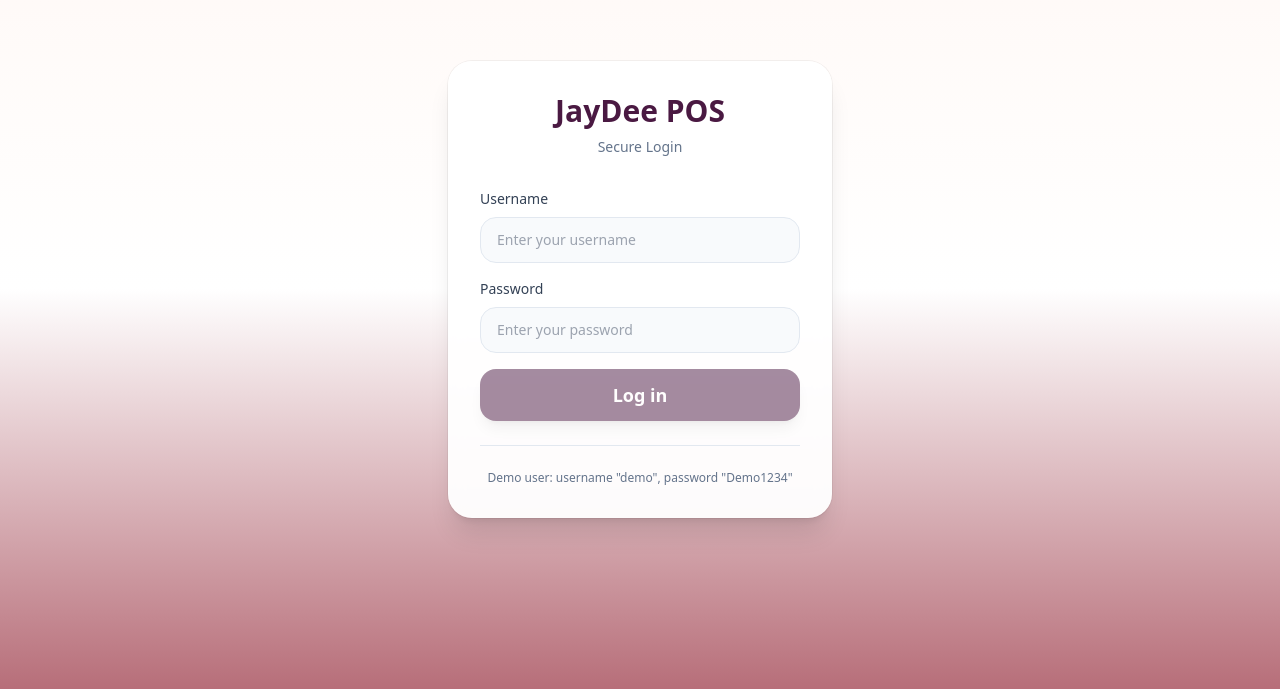
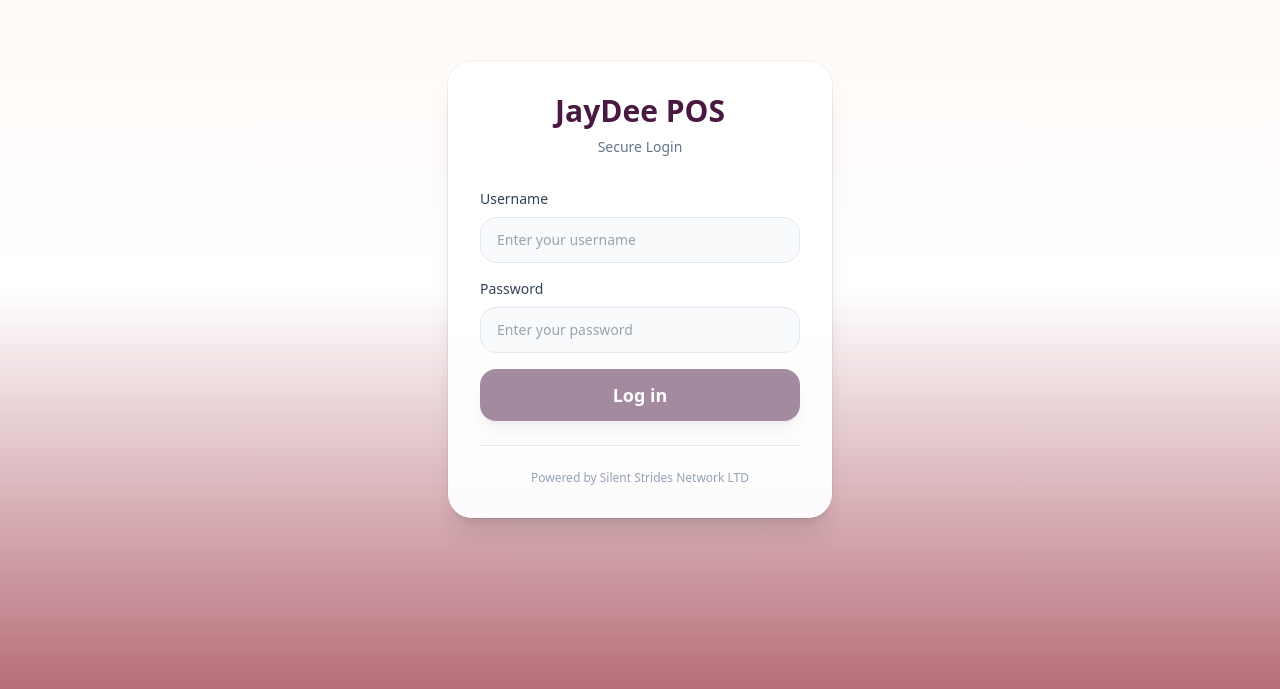
Before and after one commit to ibrah555/jaydee, a React (Vite) app: page /#/login in a window 1280 px wide. Shown: the part 111-800 px from the top of the page. Built offline with nearby package versions, Linux system fonts and the light colour scheme; no server answers.

Commit message:
style: remove demo login text and add company footer

```diff
--- a/src/components/Sidebar.tsx
+++ b/src/components/Sidebar.tsx
@@ -176,7 +176,7 @@ export default function Sidebar() {
         </nav>
 
         {/* Logout Action */}
-        <div className="p-3 border-t border-slate-800/80">
+        <div className="p-3 border-t border-slate-800/80 flex flex-col gap-2">
           <button
             onClick={handleLogout}
             className="flex items-center gap-3 w-full px-3 py-3 rounded-xl hover:bg-red-950/30 text-slate-400 hover:text-red-400 transition font-medium text-sm"
@@ -184,6 +184,11 @@ export default function Sidebar() {
             <LogOut className="w-5 h-5 shrink-0" />
             {!isCollapsed && <span>Sign Out</span>}
           </button>
+          {!isCollapsed && (
+            <div className="text-center text-[10px] text-slate-500 font-medium pb-2">
+              Powered by Silent Strides Network LTD
+            </div>
+          )}
         </div>
       </aside>
     </>
--- a/src/pages/Login.tsx
+++ b/src/pages/Login.tsx
@@ -98,8 +98,8 @@ export default function Login() {
           </button>
         </form>
 
-        <div className="mt-6 pt-6 border-t border-slate-200 text-center text-xs text-slate-500">
-          <p>Demo user: username "demo", password "Demo1234"</p>
+        <div className="mt-6 pt-6 border-t border-slate-200 text-center text-xs text-slate-400">
+          <p>Powered by Silent Strides Network LTD</p>
         </div>
       </div>
     </div>
```
